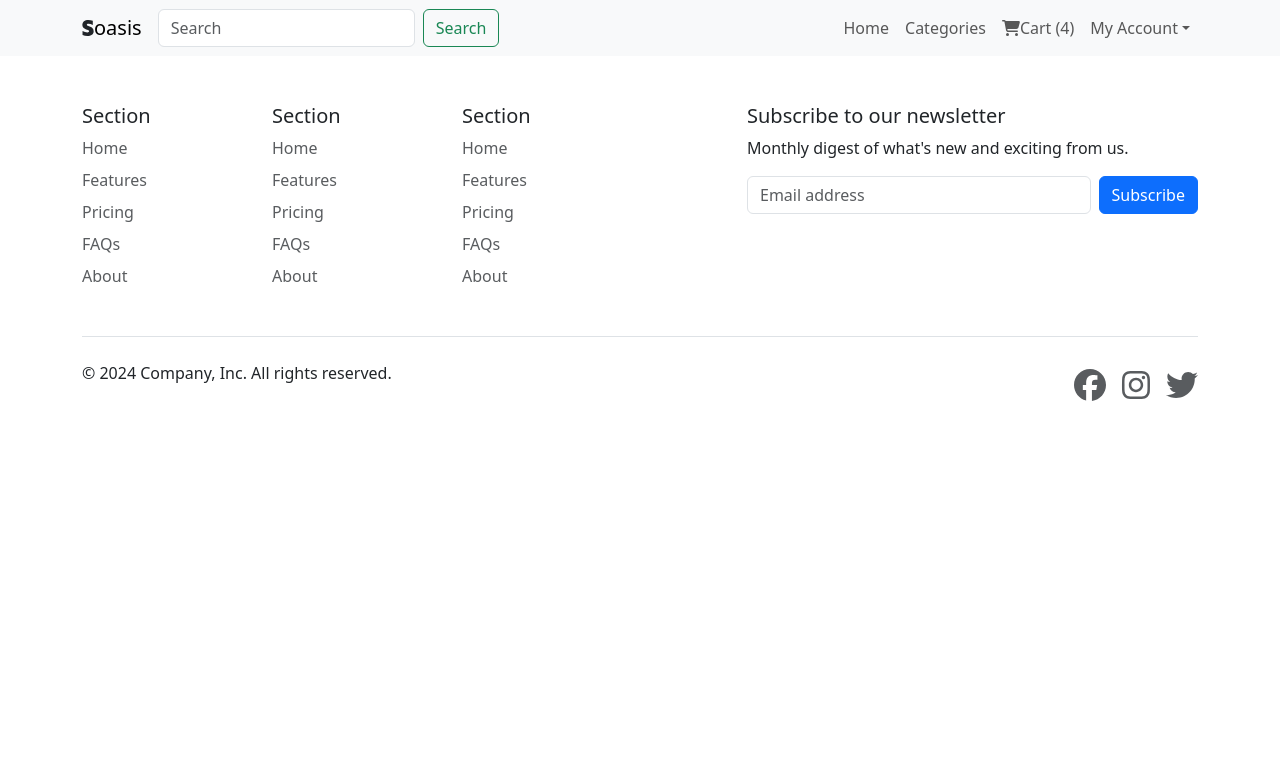
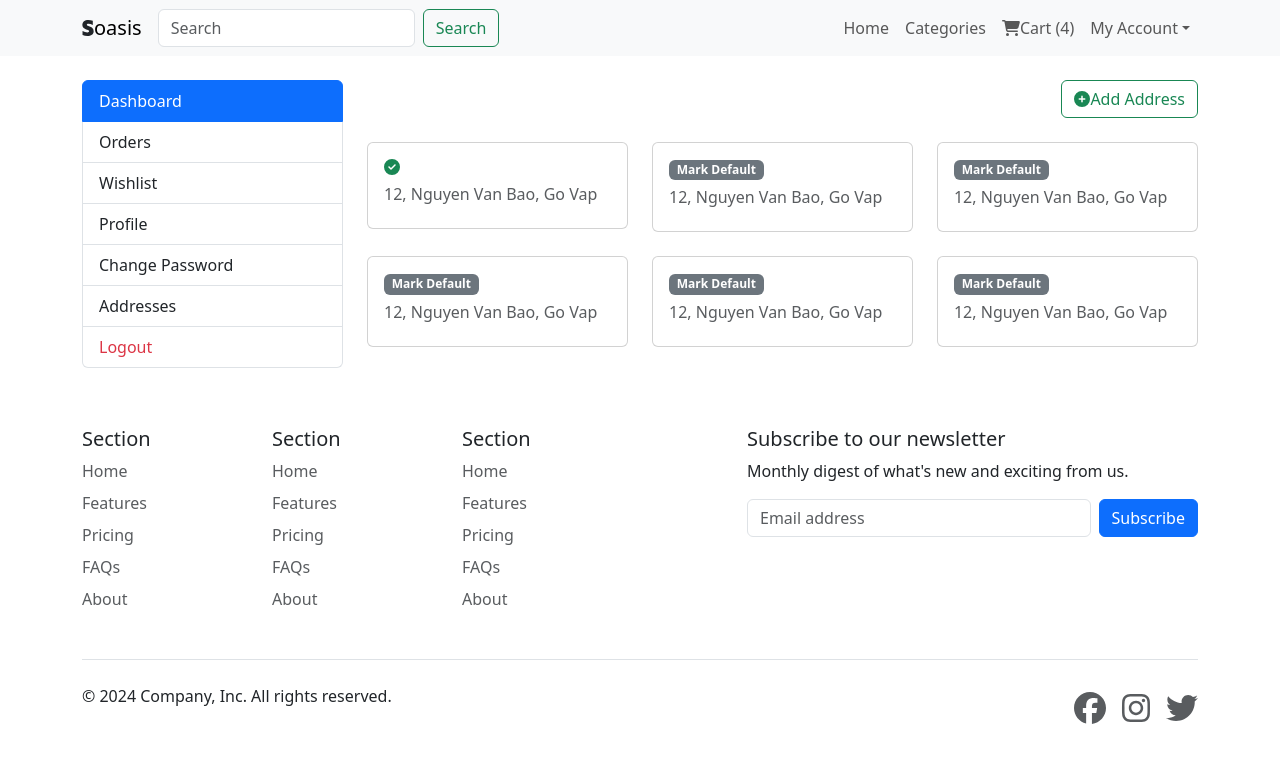
Before and after one commit to FuuToru/Ecommerce, a React (Create React App) app in the folder src/frontend/: page /customer/address in a window 1280 px wide. Shown: the top 762 px of the page. Built offline with nearby package versions, Linux system fonts and the light colour scheme.

Commit message:
add: address panel

```diff
--- a/src/frontend/src/App.js
+++ b/src/frontend/src/App.js
@@ -23,6 +23,11 @@ import Register from './components/Customer/Register';
 import Login from './components/Customer/Login';
 import Dashboard from './components/Customer/Dashboard';
 import Orders from './components/Customer/Orders';
+import Wishlist from './components/Customer/Wishlist';
+import Profile from './components/Customer/Profile';
+import ChangePassword from './components/Customer/ChangePassword';
+import AddressList from './components/Customer/AddressList';
+import AddAddress from './components/Customer/AddAddress';
 
 
 function App() {
@@ -42,6 +47,11 @@ function App() {
         <Route path='/customer/login' element={<Login/>}></Route>
         <Route path='/customer/dashboard' element={<Dashboard/>}></Route>
         <Route path='/customer/orders' element={<Orders/>}></Route>
+        <Route path='/customer/wishlist' element={<Wishlist/>}></Route>
+        <Route path='/customer/profile' element={<Profile/>}></Route>
+        <Route path='/customer/changepassword' element={<ChangePassword/>}></Route>
+        <Route path='/customer/address' element={<AddressList/>}></Route>
+        <Route path='/customer/add-address' element={<AddAddress/>}></Route>
 
       </Routes>
       <Footer/>
--- /dev/null
+++ b/src/frontend/src/components/Customer/AddAddress.js
@@ -0,0 +1,43 @@
+//Packages
+import { Link } from 'react-router-dom';
+//Assets
+import logo from '../../logo.svg';
+import ProductDetail from '../ProductDetail';
+import Sidebar from './Sidebar';
+function AddAddress(props){
+    return(
+        <div className='container mt-4'>
+            <div className='row'>
+                <div className='col-md-3 col-12 mb-2'>
+                    <Sidebar/>
+
+                </div>
+            {/* <div className='row'> */}
+                <div className='col-md-9 col-12 mb-2'>
+                    <div className='card'>
+                        <h4 className='card-header'>Add Address</h4>
+                        <div className='card-body'>
+                    <form>
+                    <div className="mb-3">
+                        <label for="address" className="form-label">Address</label>
+                        <input type="text" className="form-control" id="address" />
+                    </div>
+
+                    <button type="submit" className="btn btn-primary">Submit</button>
+                    </form>
+
+                        </div>
+                    </div>
+
+
+                </div>
+
+            </div>
+        {/* </div> */}
+        </div>
+
+
+    );
+}
+
+export default AddAddress;
--- /dev/null
+++ b/src/frontend/src/components/Customer/AddressList.js
@@ -0,0 +1,95 @@
+//Packages
+import { Link } from 'react-router-dom';
+//Assets
+import logo from '../../logo.svg';
+import ProductDetail from '../ProductDetail';
+import Sidebar from './Sidebar';
+function AddressList(props){
+    return(
+        <div className='container mt-4'>
+            <div className='row'>
+                <div className='col-md-3 col-12 mb-2'>
+                    <Sidebar/>
+
+                </div>
+                <div className='col-md-9 col-12 mb-2'>
+                    <div className='row'>
+                        <div className='col-12'>
+                        <Link to="/customer/add-address" className='btn btn-outline-success mb-4 float-end'><i className='fa fa-plus-circle'></i>Add Address</Link>
+                        </div>
+
+                    </div>
+
+                    <div className='row'>
+                        <div className='col-4 mb-4'>
+                            <div className='card  '>
+                                <div className='card-body text-muted '>
+
+                                    <h6>
+                                        <i className='fa fa-check-circle text-success mb-2'></i><br/>
+                                        12, Nguyen Van Bao, Go Vap</h6>
+                                </div>
+                            </div>
+                        </div>
+                        <div className='col-4 mb-4'>
+                            <div className='card'>
+                                <div className='card-body text-muted'>
+                                    <h6>
+                                        <span className='badge bg-secondary mb-2'>Mark Default</span> <br/>
+                                        12, Nguyen Van Bao, Go Vap</h6>
+                                </div>
+                            </div>
+                        </div>
+                        <div className='col-4 mb-4'>
+                            <div className='card'>
+                                <div className='card-body text-muted'>
+                                    <h6>
+                                        <span className='badge bg-secondary mb-2'>Mark Default</span> <br/>
+                                        12, Nguyen Van Bao, Go Vap</h6>
+                                </div>
+                            </div>
+                        </div>
+                        <div className='col-4 mb-4'>
+                            <div className='card'>
+                                <div className='card-body text-muted'>
+                                    <h6>
+                                        <span className='badge bg-secondary mb-2'>Mark Default</span> <br/>
+                                        12, Nguyen Van Bao, Go Vap</h6>
+                                </div>
+                            </div>
+                        </div>
+                        <div className='col-4 mb-4'>
+                            <div className='card'>
+                                <div className='card-body text-muted'>
+                                    <h6>
+                                        <span className='badge bg-secondary mb-2'>Mark Default</span> <br/>
+                                        12, Nguyen Van Bao, Go Vap</h6>
+                                </div>
+                            </div>
+                        </div>
+                        <div className='col-4 mb-4'>
+                            <div className='card'>
+                                <div className='card-body text-muted'>
+                                    <h6>
+                                        <span className='badge bg-secondary mb-2'>Mark Default</span> <br/>
+                                        12, Nguyen Van Bao, Go Vap</h6>
+                                </div>
+                            </div>
+                        </div>
+
+
+
+
+
+                    </div>
+
+                </div>
+
+            </div>
+        </div>
+
+
+    );
+}
+
+export default AddressList;
--- a/src/frontend/src/components/Customer/Sidebar.js
+++ b/src/frontend/src/components/Customer/Sidebar.js
@@ -8,9 +8,10 @@ function Sidebar(props){
         <div className="list-group">
             <Link to="/customer/dashboard" className="list-group-item list-group-item-action active">Dashboard</Link>
             <Link to="/customer/orders" className="list-group-item list-group-item-action">Orders</Link>
-            <Link href="#" className="list-group-item list-group-item-action">Wishlist</Link>
-            <a className="list-group-item list-group-item-action ">Profile</a>
-            <a className="list-group-item list-group-item-action ">Addresses</a>
+            <Link to="/customer/wishlist" className="list-group-item list-group-item-action">Wishlist</Link>
+            <Link to="/customer/profile" className="list-group-item list-group-item-action ">Profile</Link>
+            <Link to="/customer/changepassword" className="list-group-item list-group-item-action ">Change Password</Link>
+            <Link to="/customer/address" className="list-group-item list-group-item-action ">Addresses</Link>
             <a className="list-group-item list-group-item-action text-danger ">Logout</a>
         </div>
 
```
